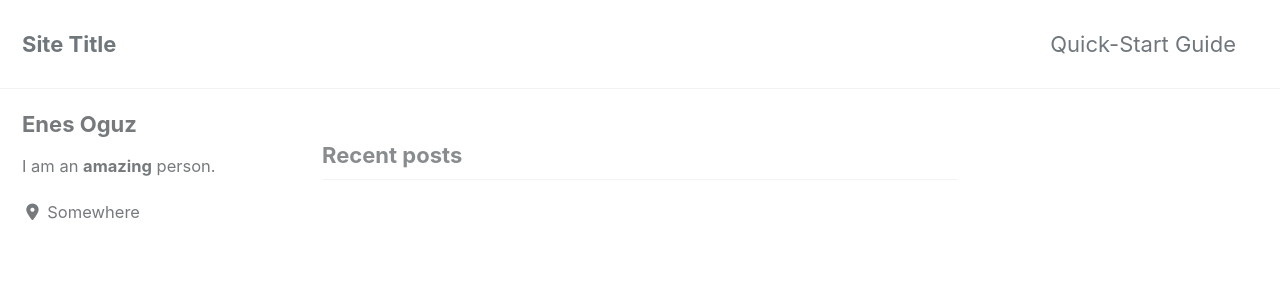
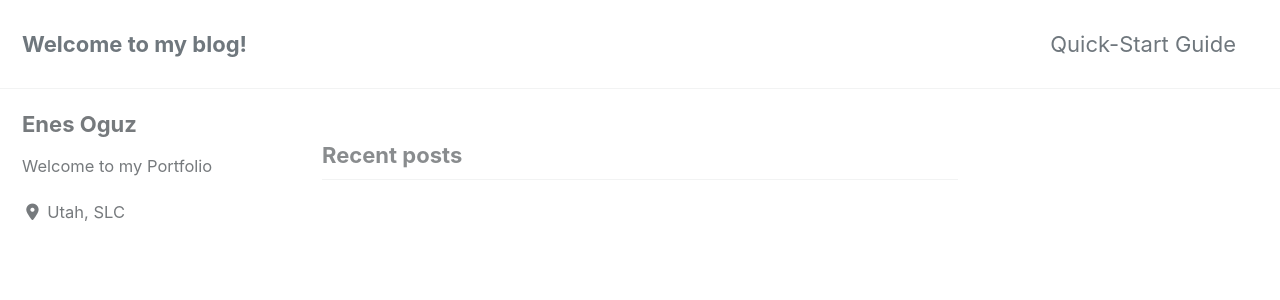
Before and after one commit to eneso/eneso.github.io, a Jekyll site: the page built from index.html, in a window 1280 px wide and 900 px high. Shown: the top 300 px of the window. Built offline with Jekyll 4.4.1, drawn with Linux system fonts in a browser that asks for light colours; cached includes are drawn as plain includes; nearby versions of some CDN libraries; the list of posts is cut into pages by our own code.

Commit message:
config change

```diff
--- a/_config.yml
+++ b/_config.yml
@@ -16,11 +16,11 @@ minimal_mistakes_skin    : "default" # "air", "aqua", "contrast", "dark", "dirt"
 
 # Site Settings
 locale                   : "en-US"
-title                    : "Site Title"
+title                    : "Welcome to my blog!"
 title_separator          : "-"
 subtitle                 : # site tagline that appears below site title in masthead
 name                     : "Enes Oguz"
-description              : "An amazing website."
+description              : "Welcome to my portfolio"
 url                      : # the base hostname & protocol for your site e.g. "https://mmistakes.github.io"
 baseurl                  : # the subpath of your site, e.g. "/blog"
 repository               : # GitHub username/repo-name e.g. "mmistakes/minimal-mistakes"
@@ -109,11 +109,11 @@ analytics:
 author:
   name             : "Enes Oguz"
   avatar           : # path of avatar image, e.g. "/assets/images/bio-photo.jpg"
-  bio              : "I am an **amazing** person."
-  location         : "Somewhere"
+  bio              : "Welcome to my Portfolio"
+  location         : "Utah, SLC"
   email            :
   links:
-    - label: "Email"
+    - label: "e.furkanoguz@gmail.com"
       icon: "fas fa-fw fa-envelope-square"
       # url: mailto:your.name@email.com
     - label: "Website"
```
